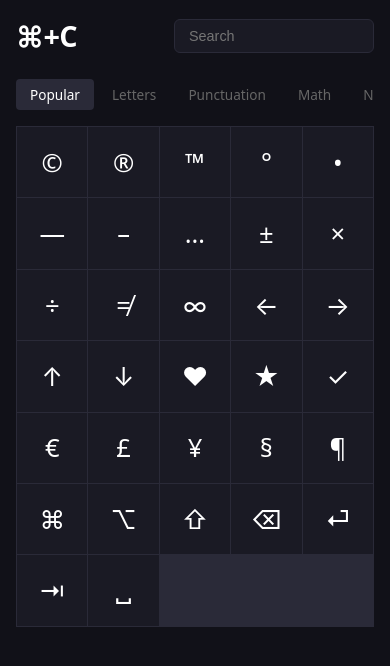
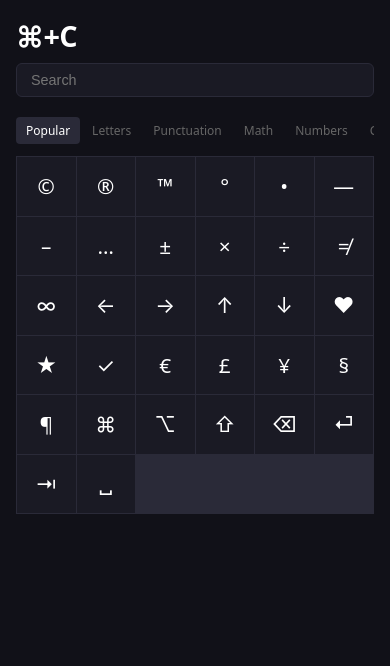
Before and after one commit to helmedeiros/commandc, a React (Vite) app: page / in a window 390 px wide. Shown: the top 666 px of the page. Built offline with nearby package versions, Linux system fonts and the light colour scheme.

Commit message:
style: add responsive breakpoint for mobile devices

```diff
--- a/src/index.css
+++ b/src/index.css
@@ -135,3 +135,34 @@ body {
   from { opacity: 0; transform: translateX(-50%) translateY(10px); }
   to { opacity: 1; transform: translateX(-50%) translateY(0); }
 }
+
+/* Responsive */
+@media (max-width: 600px) {
+  :root {
+    --cell-size: 55px;
+  }
+
+  .header {
+    flex-wrap: wrap;
+    gap: 8px;
+  }
+
+  .search-input {
+    width: 100%;
+    order: 2;
+  }
+
+  .category-tabs {
+    gap: 2px;
+    padding: 4px 0 12px;
+  }
+
+  .category-tab {
+    padding: 5px 10px;
+    font-size: 0.75rem;
+  }
+
+  .char-cell {
+    font-size: 1.3rem;
+  }
+}
```
